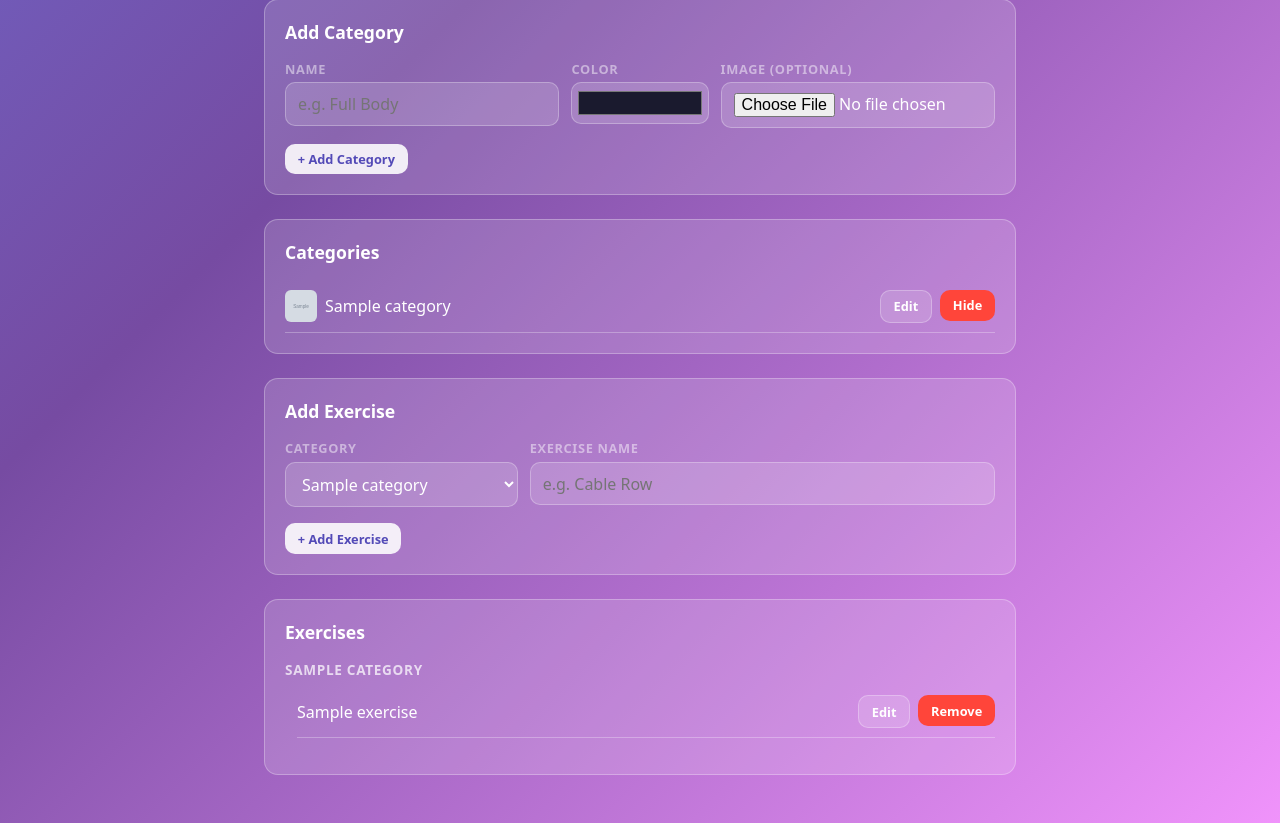
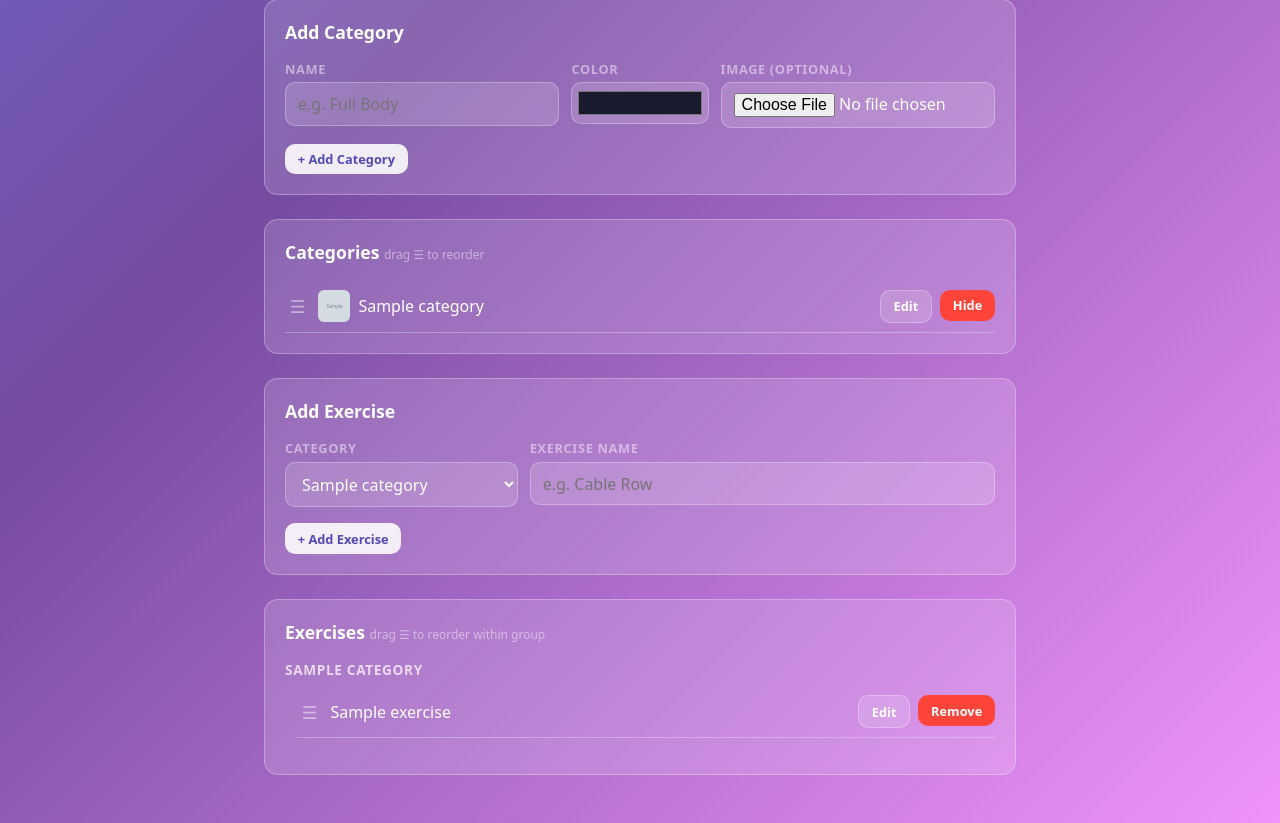
Before and after one commit to magicmyo/gym_tracker, a Django app: page /settings/ in a window 1280 px wide. Shown: the part 1160-1983 px from the top of the page. Run offline with Django 5.2, Linux system fonts and the light colour scheme; tables that the repository leaves empty hold one stand-in row (values such as "Sample post"); grey boxes marked "Sample" are stand-in pictures.

Commit message:
feat: drag-and-drop reorder for categories and exercises in Settings

```diff
--- a/static/css/main.css
+++ b/static/css/main.css
@@ -495,10 +495,23 @@ body.offline #offline-banner { display: block; }
   padding: 0 1rem;
   text-align: center;
   font-style: italic;
-  font-size: 1.1rem;
+  font-size: 1.5rem;
+  font-weight: 700;
   color: var(--text-secondary);
   font-family: var(--font-ui, system-ui, sans-serif);
 }
+
+/* ── Drag-to-reorder ── */
+.drag-handle {
+  cursor: grab;
+  color: var(--text-muted);
+  font-size: 1.1rem;
+  padding: 0 0.3rem;
+  user-select: none;
+  touch-action: none;
+}
+.drag-handle:active { cursor: grabbing; }
+.sortable-ghost { opacity: 0.4; }
 
 /* ── Mobile ── */
 @media (max-width: 600px) {
--- a/templates/settings.html
+++ b/templates/settings.html
@@ -100,11 +100,13 @@
 
   <!-- ── Manage Categories ── -->
   <div class="settings-section">
-    <h2>Categories</h2>
+    <h2>Categories <span style="font-size:0.75rem;color:var(--text-muted);font-weight:400;">drag ☰ to reorder</span></h2>
+    <div id="category-sortable">
     {% for cat in categories %}
-    <div x-data="{ editing: false }" style="border-bottom:var(--surface-border,1px solid rgba(128,128,128,0.15));">
+    <div x-data="{ editing: false }" data-id="{{ cat.id }}" style="border-bottom:var(--surface-border,1px solid rgba(128,128,128,0.15));">
       <div class="item-row" style="border-bottom:none;">
         <div style="display:flex;align-items:center;gap:0.5rem;">
+          <span class="drag-handle" title="Drag to reorder">&#9776;</span>
           {% if cat.image %}
             <img src="{{ cat.image.url }}" style="width:32px;height:32px;object-fit:cover;border-radius:6px;">
           {% else %}
@@ -151,6 +153,7 @@
     {% empty %}
     <p style="color:var(--text-muted);padding:1rem 0;">No categories yet.</p>
     {% endfor %}
+    </div>
   </div>
 
   <!-- ── Add Exercise ── -->
@@ -180,7 +183,7 @@
 
   <!-- ── Manage Exercises ── -->
   <div class="settings-section">
-    <h2>Exercises</h2>
+    <h2>Exercises <span style="font-size:0.75rem;color:var(--text-muted);font-weight:400;">drag ☰ to reorder within group</span></h2>
     {% regroup exercises by category as cat_groups %}
     {% for group in cat_groups %}
     <div style="margin-bottom:1rem;">
@@ -188,11 +191,13 @@
                   text-transform:uppercase;letter-spacing:0.05em;margin-bottom:0.4rem;">
         {{ group.grouper }}
       </div>
+      <div class="exercise-sortable">
       {% for ex in group.list %}
-      <div x-data="{ editing: false }" style="padding-left:0.75rem;">
+      <div x-data="{ editing: false }" data-id="{{ ex.id }}" style="padding-left:0.75rem;">
         <div class="item-row">
-          <span {% if not ex.is_active %}style="color:var(--text-muted);text-decoration:line-through;"{% endif %}>
-            {{ ex.name }}
+          <span style="display:flex;align-items:center;gap:0.5rem;">
+            <span class="drag-handle" title="Drag to reorder">&#9776;</span>
+            <span {% if not ex.is_active %}style="color:var(--text-muted);text-decoration:line-through;"{% endif %}>{{ ex.name }}</span>
           </span>
           <div class="flex-gap">
             <button type="button" class="btn btn-secondary btn-sm" @click="editing = !editing">Edit</button>
@@ -230,6 +235,7 @@
         </div>
       </div>
       {% endfor %}
+      </div>
     </div>
     {% empty %}
     <p style="color:var(--text-muted);padding:1rem 0;">No exercises yet.</p>
@@ -237,19 +243,49 @@
   </div>
 </div>
 
+<script src="https://cdn.jsdelivr.net/npm/sortablejs@1.15.2/Sortable.min.js"></script>
 <script>
 function selectTheme(key) {
-  // instant preview
   document.getElementById('html-root').setAttribute('data-theme', key);
   localStorage.setItem('theme', key);
-  // update all buttons
   document.querySelectorAll('.theme-option').forEach(function(btn) {
     btn.classList.remove('active');
   });
   event.target.classList.add('active');
-  // submit to persist server-side
   document.getElementById('theme-input').value = key;
   document.getElementById('theme-form').submit();
 }
+
+(function() {
+  var CSRF = '{{ csrf_token }}';
+  function postOrder(url, ids) {
+    fetch(url, {
+      method: 'POST',
+      headers: { 'Content-Type': 'application/json', 'X-CSRFToken': CSRF },
+      body: JSON.stringify({ order: ids })
+    });
+  }
+  function idsOf(container) {
+    return Array.prototype.slice.call(container.children)
+      .filter(function(el) { return el.dataset && el.dataset.id; })
+      .map(function(el) { return el.dataset.id; });
+  }
+  document.addEventListener('DOMContentLoaded', function() {
+    if (typeof Sortable === 'undefined') return;
+    var catEl = document.getElementById('category-sortable');
+    if (catEl) {
+      new Sortable(catEl, {
+        handle: '.drag-handle', animation: 150, ghostClass: 'sortable-ghost',
+        onEnd: function() { postOrder('{% url "category_reorder" %}', idsOf(catEl)); }
+      });
+    }
+    document.querySelectorAll('.exercise-sortable').forEach(function(el) {
+      new Sortable(el, {
+        handle: '.drag-handle', animation: 150, ghostClass: 'sortable-ghost',
+        onEnd: function() { postOrder('{% url "exercise_reorder" %}', idsOf(el)); }
+      });
+    });
+  });
+})();
 </script>
 {% endblock %}
```
